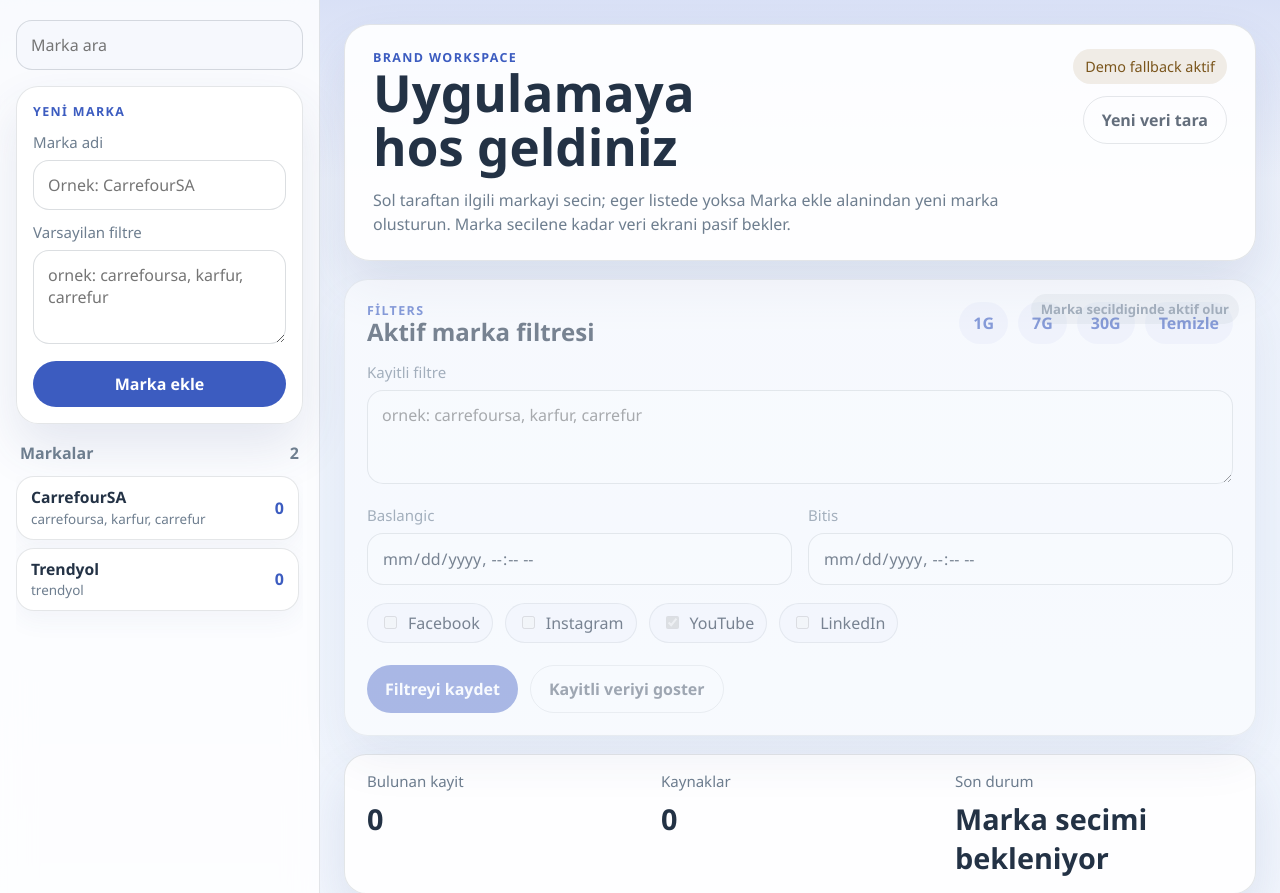
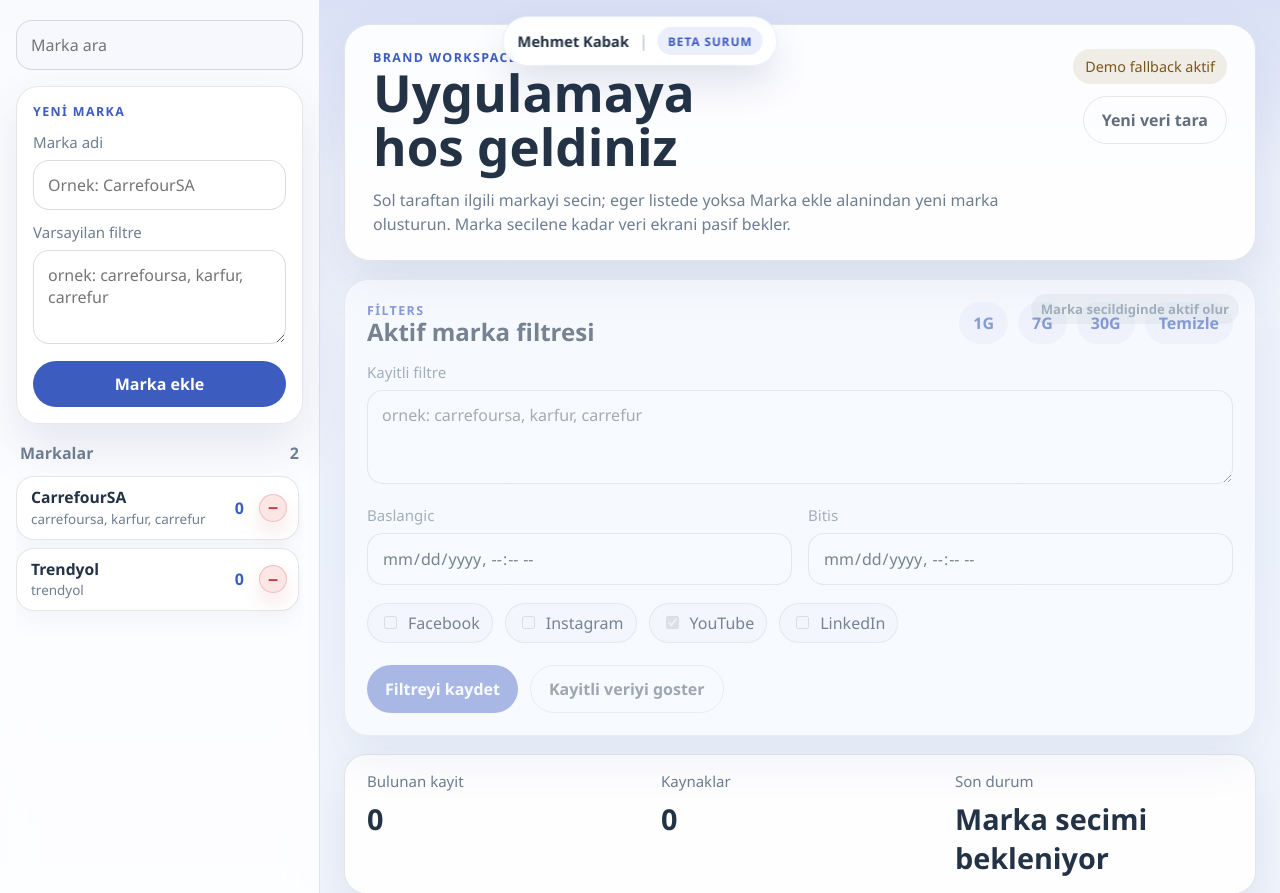
Before and after one commit to MehmetSon/Youtube-Monitoring, a Flask app: page / in a window 1280 px wide. Shown: the top 893 px of the page. Run offline with Flask 3, Linux system fonts and the light colour scheme; data comes from the database, SQL or seed files in the repository; data that the repository does not hold is empty; some libraries are stand-ins or nearby versions.

Commit message:
Add brand deletion flow and beta ribbon

```diff
--- a/social_listener/app.py
+++ b/social_listener/app.py
@@ -12,6 +12,7 @@ from .config import load_settings
 from .db import INTEGRITY_ERRORS, close_db, init_schema
 from .repository import (
     create_brand_profile,
+    delete_brand_profile,
     ensure_default_brand_profiles,
     list_brand_profiles,
     set_item_read_state,
@@ -151,6 +152,13 @@ def create_app() -> Flask:
             return jsonify({"error": "Marka bulunamadi."}), 404
         return jsonify(brand), 200
 
+    @app.delete("/api/brands/<int:brand_id>")
+    def delete_brand(brand_id: int) -> tuple[object, int]:
+        deleted = delete_brand_profile(brand_id)
+        if not deleted:
+            return jsonify({"error": "Marka bulunamadi."}), 404
+        return jsonify({"ok": True, "id": brand_id}), 200
+
     @app.get("/health")
     def health() -> tuple[dict[str, object], int]:
         return {"status": "ok"}, 200
--- a/social_listener/repository.py
+++ b/social_listener/repository.py
@@ -246,6 +246,19 @@ def update_brand_profile(
     )
     db.commit()
     return get_brand_profile(brand_id)
+
+
+def delete_brand_profile(brand_id: int) -> bool:
+    db = get_db()
+    cursor = db.execute(
+        """
+        DELETE FROM brand_profiles
+        WHERE id = ?
+        """,
+        (brand_id,),
+    )
+    db.commit()
+    return bool(getattr(cursor, "rowcount", 0))
 
 
 def touch_brand_profile(brand_id: int, result_count: int | None = None) -> dict[str, object] | None:
--- a/social_listener/static/app.css
+++ b/social_listener/static/app.css
@@ -26,6 +26,46 @@ body {
     linear-gradient(180deg, rgba(88, 118, 216, 0.14), transparent 180px),
     linear-gradient(180deg, #eef2fb 0%, #edf3fc 48%, #f5f8fe 100%);
   font-family: "Avenir Next", "Segoe UI", sans-serif;
+}
+
+.workspace-ribbon {
+  position: fixed;
+  top: 16px;
+  left: 50%;
+  transform: translateX(-50%);
+  z-index: 40;
+  display: inline-flex;
+  align-items: center;
+  gap: 10px;
+  padding: 10px 14px;
+  border-radius: 999px;
+  background: rgba(255, 255, 255, 0.9);
+  border: 1px solid rgba(88, 118, 216, 0.14);
+  box-shadow: 0 18px 36px rgba(56, 74, 128, 0.14);
+  backdrop-filter: blur(12px);
+}
+
+.workspace-ribbon-name {
+  font-size: 0.92rem;
+  font-weight: 700;
+  color: var(--ink);
+}
+
+.workspace-ribbon-separator {
+  color: rgba(35, 50, 69, 0.34);
+}
+
+.workspace-ribbon-badge {
+  display: inline-flex;
+  align-items: center;
+  padding: 6px 10px;
+  border-radius: 999px;
+  background: rgba(88, 118, 216, 0.12);
+  color: var(--accent-strong);
+  font-size: 0.74rem;
+  font-weight: 700;
+  letter-spacing: 0.08em;
+  text-transform: uppercase;
 }
 
 button,
@@ -187,9 +227,13 @@ textarea {
   padding-right: 4px;
 }
 
+.brand-card {
+  position: relative;
+}
+
 .brand-row {
   width: 100%;
-  padding: 11px 14px;
+  padding: 11px 54px 11px 14px;
   border: 1px solid var(--line);
   background: #fff;
   display: grid;
@@ -198,6 +242,30 @@ textarea {
   text-align: left;
   box-shadow: 0 10px 24px rgba(56, 74, 128, 0.05);
   border-radius: 18px;
+}
+
+.brand-delete-button {
+  position: absolute;
+  top: 50%;
+  right: 12px;
+  transform: translateY(-50%);
+  width: 28px;
+  height: 28px;
+  border-radius: 999px;
+  display: inline-flex;
+  align-items: center;
+  justify-content: center;
+  background: rgba(226, 74, 74, 0.14);
+  color: #c63c3c;
+  border: 1px solid rgba(198, 60, 60, 0.22);
+  font-size: 1.1rem;
+  font-weight: 700;
+  line-height: 1;
+  box-shadow: 0 10px 20px rgba(198, 60, 60, 0.12);
+}
+
+.brand-delete-button:hover {
+  background: rgba(226, 74, 74, 0.2);
 }
 
 .brand-row-title {
--- a/social_listener/static/app.js
+++ b/social_listener/static/app.js
@@ -18,10 +18,15 @@ const resultCount = document.getElementById("result-count");
 const platformCount = document.getElementById("platform-count");
 const statusText = document.getElementById("status-text");
 const termPill = document.getElementById("term-pill");
+const deleteBrandModal = document.getElementById("delete-brand-modal");
+const deleteBrandMessage = document.getElementById("delete-brand-message");
+const deleteBrandCancelButton = document.getElementById("delete-brand-cancel");
+const deleteBrandConfirmButton = document.getElementById("delete-brand-confirm");
 
 const state = {
   brands: [],
   activeBrandId: null,
+  pendingDeleteBrandId: null,
   requestToken: 0,
 };
 
@@ -40,6 +45,10 @@ function sortBrands(items) {
 
 function getActiveBrand() {
   return state.brands.find((brand) => brand.id === state.activeBrandId) || null;
+}
+
+function getBrandById(brandId) {
+  return state.brands.find((brand) => brand.id === brandId) || null;
 }
 
 function setBrandWorkspaceEnabled(isEnabled) {
@@ -282,6 +291,10 @@ function mergeBrand(updatedBrand) {
   );
 }
 
+function removeBrand(brandId) {
+  state.brands = state.brands.filter((brand) => brand.id !== brandId);
+}
+
 function updateActiveBrandHeader(brand) {
   if (!brand) {
     activeBrandName.textContent = "Uygulamaya hos geldiniz";
@@ -330,6 +343,7 @@ function renderBrandList() {
 
   brandList.innerHTML = filteredBrands
     .map((brand) => `
+      <article class="brand-card ${brand.id === state.activeBrandId ? "brand-card-active" : ""}">
         <button
           type="button"
           class="brand-row ${brand.id === state.activeBrandId ? "brand-row-active" : ""}"
@@ -339,8 +353,33 @@ function renderBrandList() {
           <span class="brand-row-query">${escapeHtml(clipText(brand.query_text, 54))}</span>
           <span class="brand-row-count">${escapeHtml(String(brand.last_result_count || 0))}</span>
         </button>
+        <button
+          type="button"
+          class="brand-delete-button"
+          data-brand-delete-id="${brand.id}"
+          aria-label="${escapeHtml(`${brand.name} markasini sil`)}"
+          title="Markayi sil"
+        >
+          &minus;
+        </button>
+      </article>
     `)
     .join("");
+}
+
+function closeDeleteBrandModal() {
+  state.pendingDeleteBrandId = null;
+  deleteBrandModal.classList.add("modal-hidden");
+}
+
+function openDeleteBrandModal(brandId) {
+  const brand = getBrandById(brandId);
+  if (!brand) {
+    return;
+  }
+  state.pendingDeleteBrandId = brandId;
+  deleteBrandMessage.textContent = `"${brand.name}" markasini silmek istediginize emin misiniz?`;
+  deleteBrandModal.classList.remove("modal-hidden");
 }
 
 function renderResults(data) {
@@ -726,6 +765,46 @@ async function createBrand() {
   }
 }
 
+async function deleteBrand() {
+  const brandId = state.pendingDeleteBrandId;
+  const brand = getBrandById(brandId);
+  if (!brandId || !brand) {
+    closeDeleteBrandModal();
+    return;
+  }
+
+  setBusy(true, "Marka siliniyor");
+  try {
+    const response = await fetch(`/api/brands/${brandId}`, {
+      method: "DELETE",
+    });
+    const data = await response.json();
+    if (!response.ok) {
+      throw new Error(data.error || "Marka silinemedi");
+    }
+
+    closeDeleteBrandModal();
+    removeBrand(brandId);
+    renderBrandList();
+
+    if (state.activeBrandId === brandId) {
+      state.activeBrandId = null;
+      populateBrandForm(null);
+      updateActiveBrandHeader(null);
+      setBrandWorkspaceEnabled(false);
+      renderWelcomeState();
+    }
+
+    renderWarnings([]);
+    statusText.textContent = `${brand.name} silindi`;
+    setBusy(false, statusText.textContent);
+  } catch (error) {
+    renderWarnings([error.message]);
+    statusText.textContent = "Marka silinemedi";
+    setBusy(false, statusText.textContent);
+  }
+}
+
 async function bootstrap() {
   try {
     await fetchBrands();
@@ -771,6 +850,15 @@ brandCreateForm.addEventListener("submit", async (event) => {
 brandFilterInput.addEventListener("input", renderBrandList);
 
 brandList.addEventListener("click", async (event) => {
+  const deleteButton = event.target.closest("[data-brand-delete-id]");
+  if (deleteButton) {
+    const brandId = Number(deleteButton.dataset.brandDeleteId);
+    if (brandId) {
+      openDeleteBrandModal(brandId);
+    }
+    return;
+  }
+
   const button = event.target.closest("[data-brand-id]");
   if (!button) {
     return;
@@ -815,6 +903,26 @@ resultsList.addEventListener("click", async (event) => {
   }
 });
 
+deleteBrandCancelButton.addEventListener("click", () => {
+  closeDeleteBrandModal();
+});
+
+deleteBrandConfirmButton.addEventListener("click", async () => {
+  await deleteBrand();
+});
+
+deleteBrandModal.addEventListener("click", (event) => {
+  if (event.target === deleteBrandModal) {
+    closeDeleteBrandModal();
+  }
+});
+
+document.addEventListener("keydown", (event) => {
+  if (event.key === "Escape" && !deleteBrandModal.classList.contains("modal-hidden")) {
+    closeDeleteBrandModal();
+  }
+});
+
 document.querySelectorAll("[data-range-days]").forEach((button) => {
   button.addEventListener("click", () => {
     applyRangeDays(Number(button.dataset.rangeDays));
--- a/social_listener/templates/index.html
+++ b/social_listener/templates/index.html
@@ -4,9 +4,15 @@
     <meta charset="utf-8">
     <meta name="viewport" content="width=device-width, initial-scale=1">
     <title>Signal Desk</title>
-    <link rel="stylesheet" href="{{ url_for('static', filename='app.css', v='20260325b') }}">
+    <link rel="stylesheet" href="{{ url_for('static', filename='app.css', v='20260330c') }}">
   </head>
   <body>
+    <div class="workspace-ribbon">
+      <span class="workspace-ribbon-name">Mehmet Kabak</span>
+      <span class="workspace-ribbon-separator">|</span>
+      <span class="workspace-ribbon-badge">Beta surum</span>
+    </div>
+
     <main class="workspace-shell">
       <aside class="sidebar">
         <div class="sidebar-top">
@@ -134,6 +140,18 @@
       </section>
     </main>
 
-    <script src="{{ url_for('static', filename='app.js', v='20260325b') }}" defer></script>
+    <div id="delete-brand-modal" class="modal-backdrop modal-hidden" role="dialog" aria-modal="true" aria-labelledby="delete-brand-title">
+      <div class="modal-card">
+        <p class="panel-kicker">Silme Onayi</p>
+        <h2 id="delete-brand-title">Markayi sil</h2>
+        <p id="delete-brand-message" class="modal-copy">Bu markayi silmek istediginize emin misiniz?</p>
+        <div class="modal-actions">
+          <button id="delete-brand-cancel" type="button" class="secondary">Vazgec</button>
+          <button id="delete-brand-confirm" type="button" class="danger">Evet, sil</button>
+        </div>
+      </div>
+    </div>
+
+    <script src="{{ url_for('static', filename='app.js', v='20260330c') }}" defer></script>
   </body>
 </html>
```
Also changed, not shown: other parts of social_listener/static/app.css (+50 -0 lines). Lines whose indentation alone changed are shown as unchanged.
